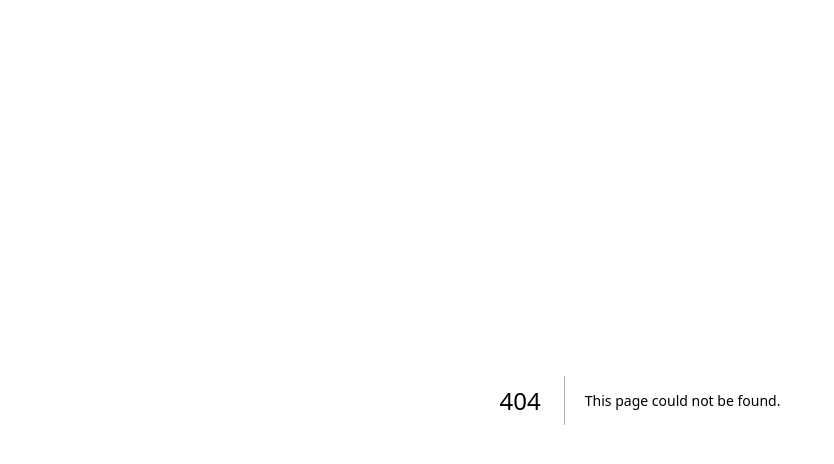
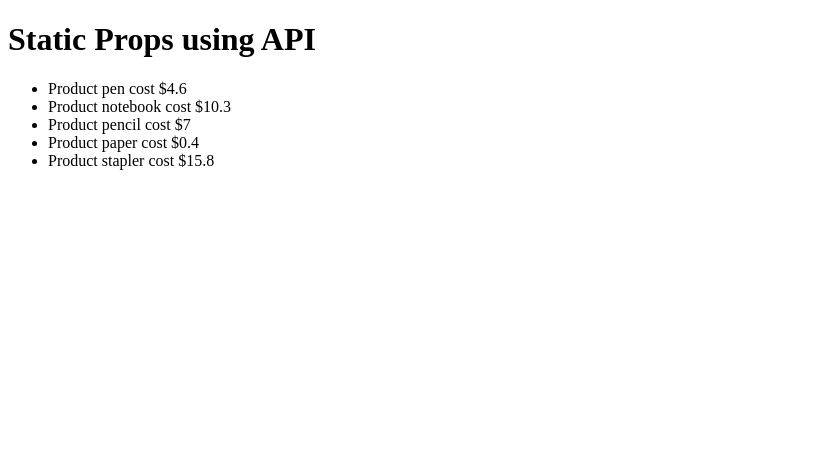
Before and after one commit to douglimaonline/JavaScript, a Next.js app in the folder Curso-nextjs/renderization/: page /staticPropsAPI in a window 1280 px wide. Before the commit this address had no page. Shown: the top 464 px of the page, without its empty margins (0-834 px from the left). Built offline with nearby package versions, Linux system fonts and the light colour scheme.

Commit message:
Example of Static Page using API

```diff
--- /dev/null
+++ b/Curso-nextjs/renderization/pages/api/products.js
@@ -0,0 +1,9 @@
+export default function handler(req, res) {
+  res.status(200).json([
+    { id: 1, name: 'pen', price: 4.6 },
+    { id: 1, name: 'notebook', price: 10.3 },
+    { id: 1, name: 'pencil', price: 7.0 },
+    { id: 1, name: 'paper', price: 0.4 },
+    { id: 1, name: 'stapler', price: 15.8 },
+  ])
+}
--- a/Curso-nextjs/renderization/pages/staticProps.jsx
+++ b/Curso-nextjs/renderization/pages/staticProps.jsx
@@ -1,6 +1,6 @@
 export function getStaticProps() {
   return {
-    revalidate: 6,
+    revalidate: 6, // segundos
     props: {
       number: Math.random(),
     },
--- /dev/null
+++ b/Curso-nextjs/renderization/pages/staticPropsAPI.jsx
@@ -0,0 +1,35 @@
+export async function getStaticProps() {
+  console.log(
+    "This console log can't be seen on browser, because thisfunction is executed on server side. Also this will be printed only on build of application."
+  )
+
+  const resp = await fetch('http://localhost:3000/api/products')
+  const products = await resp.json()
+  return {
+    props: {
+      products,
+    },
+  }
+}
+
+export default function Static(props) {
+  function renderProducts() {
+    return props.products.map((prod) => {
+      return (
+        <li key={prod.id}>
+          Product {prod.name} cost ${prod.price}
+        </li>
+      )
+    })
+  }
+
+  return (
+    <div>
+      <h1>Static Props using API</h1>
+      <ul>{renderProducts()}</ul>
+    </div>
+  )
+}
+
+// Explanation:
+// Look the console.log on line 3.
```
